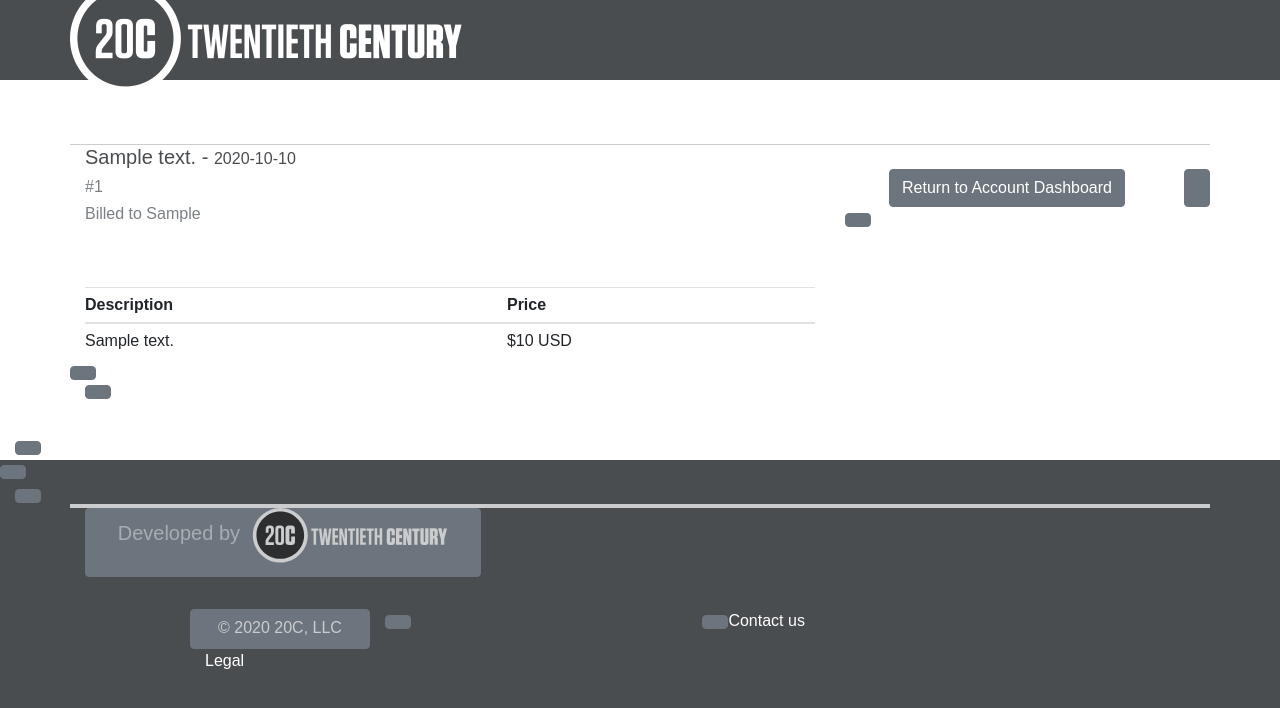
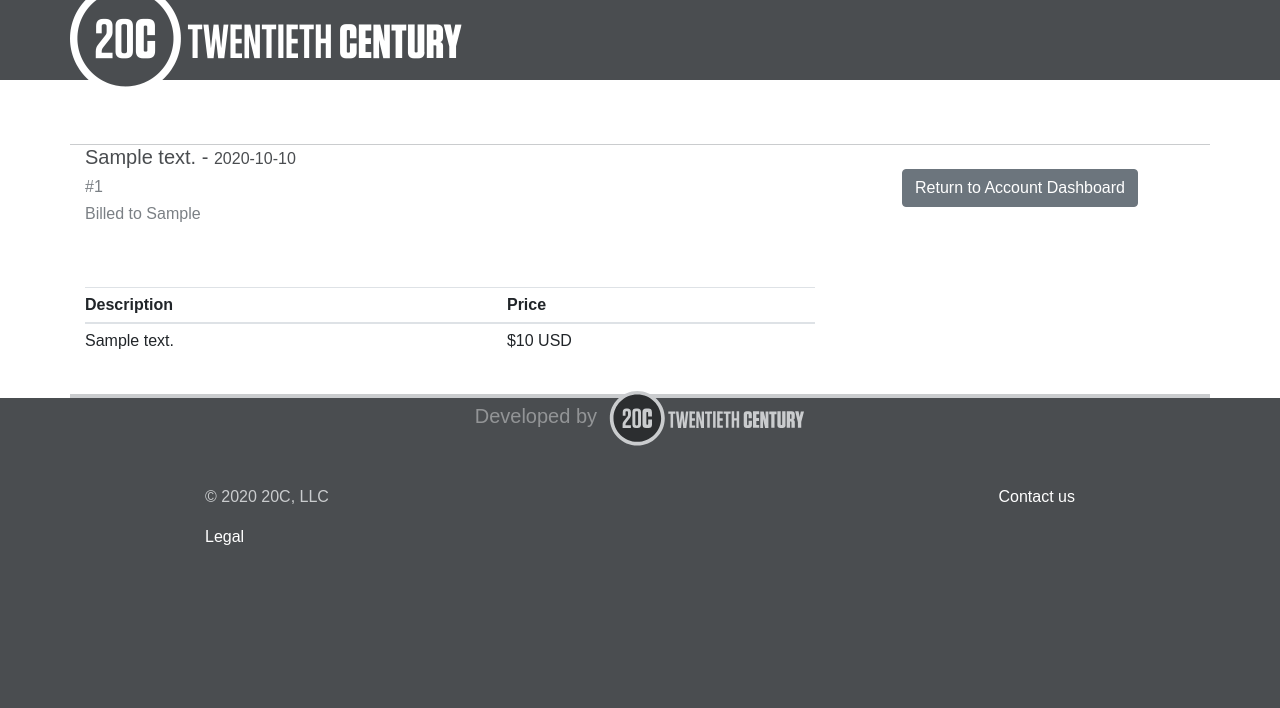
Before and after one commit to fullctl/aaactl, a Django app: template src/billing/templates/billing/controlpanel/order_history_details.html in a window 1280 px wide. Shown: the top 708 px of the page. Run offline with Django 3.2, Linux system fonts and the light colour scheme; the template is opened without the code that fills it: most values are stand-ins (such as "Sample title", 1, 10 or a date in 2020); some libraries are stand-ins or nearby versions.

Commit message:
fix unclosed <a> tag

```diff
--- a/src/billing/templates/billing/controlpanel/order_history_details.html
+++ b/src/billing/templates/billing/controlpanel/order_history_details.html
@@ -30,7 +30,7 @@
 {% block menu %}
 <div class="row mt-4">
   <div class="col text-center">
-    <a class="btn btn-secondary" href="/">{% trans "Return to Account Dashboard" %}
+    <a class="btn btn-secondary" href="/">{% trans "Return to Account Dashboard" %}</a>
   </div>
 </div>
 {% endblock %}
```
